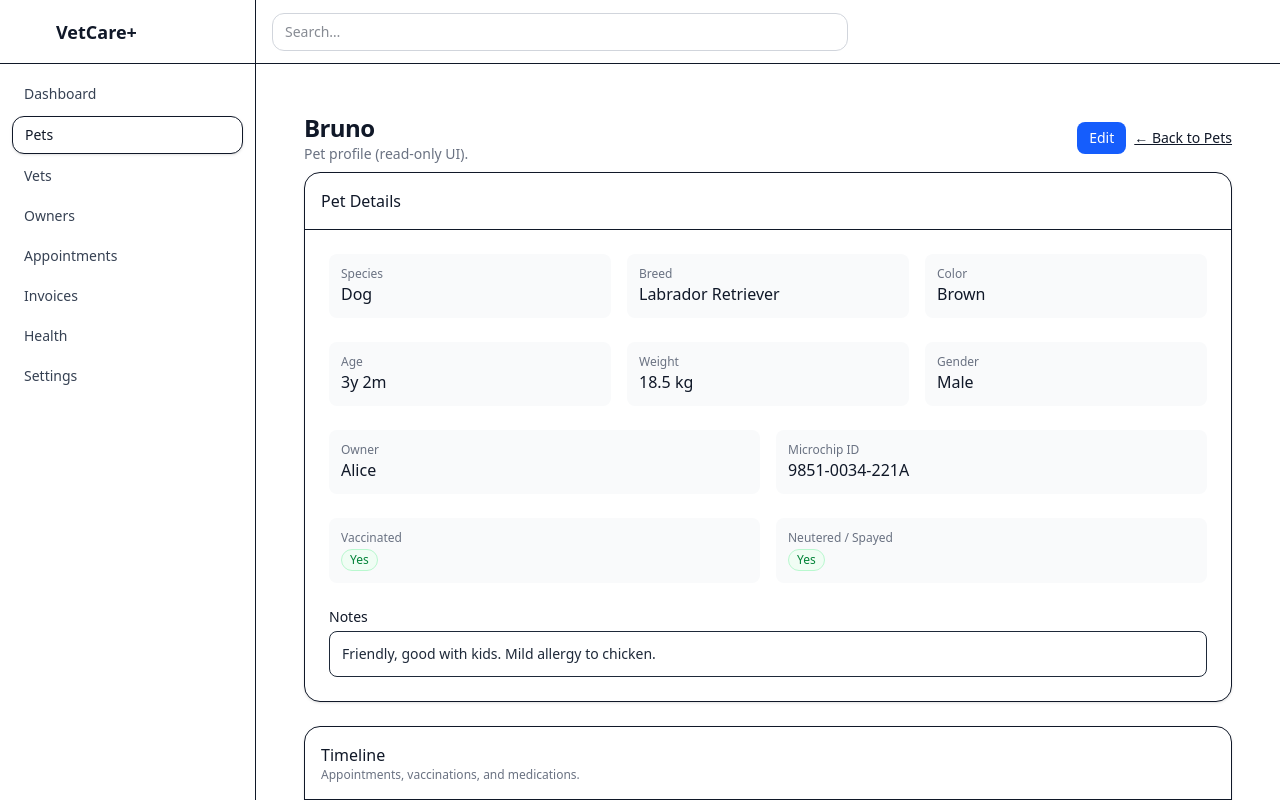
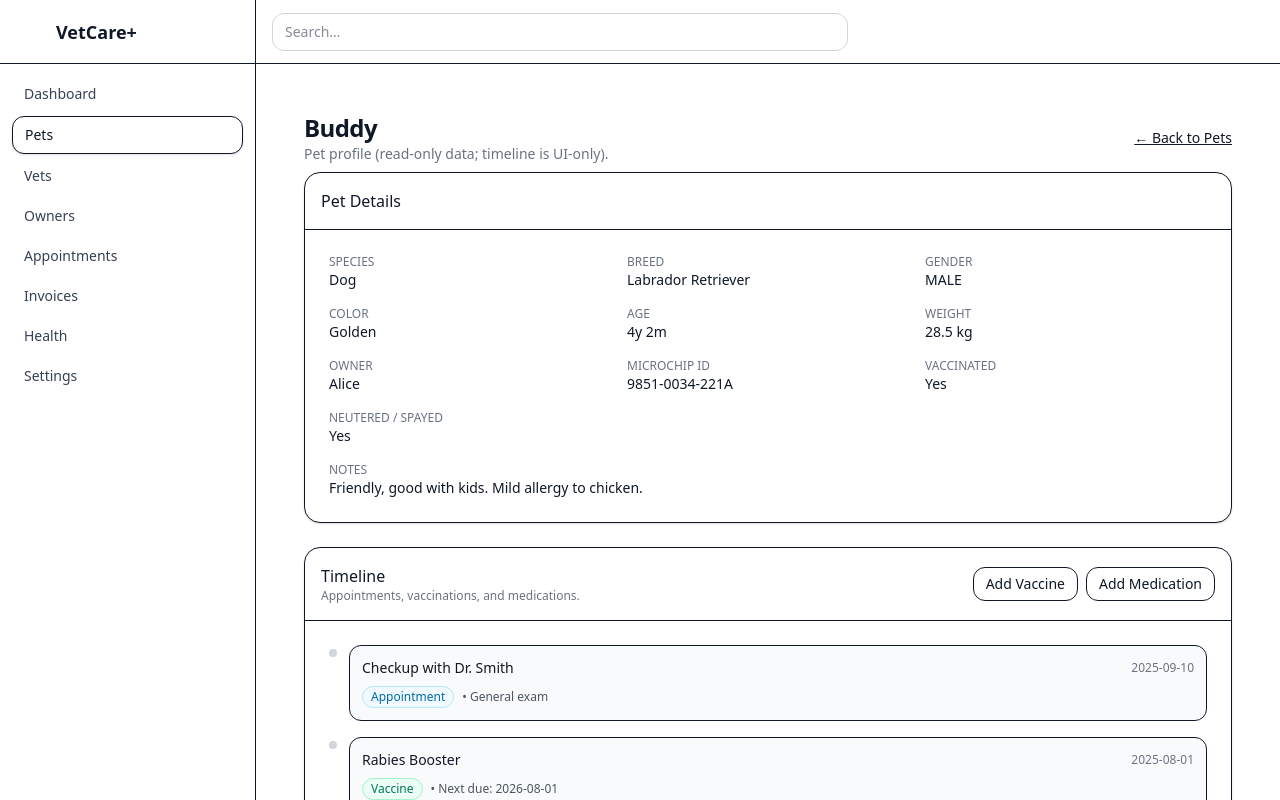
Before and after one commit to Maharshi1208/vetcareplus-2, a React (Vite) app: page /pets/13b56b64-14df-4efa-8edf-567d80291c27 in a window 1280 px wide. Shown: the top 800 px of the page. Built offline with nearby package versions, Linux system fonts and the light colour scheme.

Commit message:
feat(health): add Vaccine/Medication UI forms on Pet Details and append to Timeline (UI-only)

```diff
--- a/src/pages/PetDetails.tsx
+++ b/src/pages/PetDetails.tsx
@@ -1,38 +1,18 @@
-import React from "react";
+// src/pages/PetDetails.tsx
+import React, { useMemo, useState } from "react";
 import { Link, useParams } from "react-router-dom";
 
-function ageLabel(y?: number | string, m?: number | string) {
-  const parts: string[] = [];
-  if (y !== undefined && y !== "") parts.push(`${y}y`);
-  if (m !== undefined && m !== "") parts.push(`${m}m`);
-  return parts.length ? parts.join(" ") : "—";
-}
-
-function yesNoBadge(v?: boolean) {
-  return (
-    <span
-      className={
-        "inline-flex items-center rounded-full px-2 py-0.5 text-xs font-medium " +
-        (v ? "bg-green-50 text-green-700 border border-green-200"
-           : "bg-gray-50 text-gray-700 border border-gray-200")
-      }
-    >
-      {v ? "Yes" : "No"}
-    </span>
-  );
-}
-
-// UI-only mock pet (replace with real fetch/context later)
+// ---- Existing mock pet (kept) ----
 const MOCK_PET = {
-  id: "pet_001",
-  name: "Bruno",
+  id: "p-1",
+  name: "Buddy",
   species: "Dog",
   breed: "Labrador Retriever",
-  color: "Brown",
-  ageYears: 3,
+  gender: "MALE",
+  color: "Golden",
+  ageYears: 4,
   ageMonths: 2,
-  weightKg: 18.5,
-  gender: "MALE" as "MALE" | "FEMALE" | "UNKNOWN",
+  weightKg: 28.5,
   ownerName: "Alice",
   microchipId: "9851-0034-221A",
   vaccinated: true,
@@ -40,11 +20,12 @@ const MOCK_PET = {
   notes: "Friendly, good with kids. Mild allergy to chicken.",
 };
 
-// UI-only mock timeline
+// ---- Timeline types ----
 type TLType = "appointment" | "vaccine" | "med";
 type TLEntry = { id: string; date: string; type: TLType; title: string; note?: string };
 
-const MOCK_TIMELINE: TLEntry[] = [
+// Initial (UI-only) timeline
+const INITIAL_TIMELINE: TLEntry[] = [
   { id: "tl3", date: "2025-09-10", type: "appointment", title: "Checkup with Dr. Smith", note: "General exam" },
   { id: "tl2", date: "2025-08-01", type: "vaccine", title: "Rabies Booster", note: "Next due: 2026-08-01" },
   { id: "tl1", date: "2025-07-15", type: "med", title: "Flea prevention", note: "Bravecto chewable" },
@@ -64,9 +45,102 @@ function typeBadge(t: TLType) {
   );
 }
 
+function ageLabel(y?: number, m?: number) {
+  const parts: string[] = [];
+  if (typeof y === "number") parts.push(`${y}y`);
+  if (typeof m === "number") parts.push(`${m}m`);
+  return parts.length ? parts.join(" ") : "—";
+}
+
+// Small helper for ids (UI-only)
+function uid(prefix: string = "id") {
+  return `${prefix}_${Math.random().toString(36).slice(2, 8)}`;
+}
+
 export default function PetDetailsPage() {
   const { id } = useParams();
   const p = { ...MOCK_PET, id: id ?? MOCK_PET.id };
+
+  // ---- Timeline state (with initial items) ----
+  const [timeline, setTimeline] = useState<TLEntry[]>(INITIAL_TIMELINE);
+
+  // ---- Local UI: which add-form is open ----
+  const [showVacForm, setShowVacForm] = useState(false);
+  const [showMedForm, setShowMedForm] = useState(false);
+
+  // ---- Vaccine form state ----
+  const [vac, setVac] = useState({
+    date: new Date().toISOString().slice(0, 10),
+    name: "",
+    note: "",
+    nextDue: "",
+  });
+
+  // ---- Medication form state ----
+  const [med, setMed] = useState({
+    date: new Date().toISOString().slice(0, 10),
+    name: "",
+    dosage: "",
+    duration: "",
+    note: "",
+  });
+
+  // Sorted timeline (latest first)
+  const sorted = useMemo(() => {
+    return [...timeline].sort((a, b) => (a.date < b.date ? 1 : a.date > b.date ? -1 : 0));
+  }, [timeline]);
+
+  function addVaccine(e: React.FormEvent) {
+    e.preventDefault();
+    if (!vac.name.trim()) return;
+
+    const note = [vac.note.trim(), vac.nextDue ? `Next due: ${vac.nextDue}` : ""]
+      .filter(Boolean)
+      .join(" • ");
+
+    const entry: TLEntry = {
+      id: uid("vac"),
+      date: vac.date,
+      type: "vaccine",
+      title: vac.name.trim(),
+      note: note || undefined,
+    };
+    setTimeline((t) => [entry, ...t]);
+    setShowVacForm(false);
+    setVac({
+      date: new Date().toISOString().slice(0, 10),
+      name: "",
+      note: "",
+      nextDue: "",
+    });
+  }
+
+  function addMedication(e: React.FormEvent) {
+    e.preventDefault();
+    if (!med.name.trim()) return;
+
+    const noteParts = [
+      med.dosage ? `Dosage: ${med.dosage}` : "",
+      med.duration ? `Duration: ${med.duration}` : "",
+      med.note.trim(),
+    ].filter(Boolean);
+    const entry: TLEntry = {
+      id: uid("med"),
+      date: med.date,
+      type: "med",
+      title: med.name.trim(),
+      note: noteParts.join(" • ") || undefined,
+    };
+    setTimeline((t) => [entry, ...t]);
+    setShowMedForm(false);
+    setMed({
+      date: new Date().toISOString().slice(0, 10),
+      name: "",
+      dosage: "",
+      duration: "",
+      note: "",
+    });
+  }
 
   return (
     <div className="p-6 space-y-6">
@@ -74,111 +148,210 @@ export default function PetDetailsPage() {
       <div className="mb-2 flex items-center justify-between">
         <div>
           <h1 className="text-2xl font-semibold tracking-tight">{p.name}</h1>
-          <p className="text-sm text-gray-500">Pet profile (read-only UI).</p>
+          <p className="text-sm text-gray-500">Pet profile (read-only data; timeline is UI-only).</p>
         </div>
-        <div className="flex items-center gap-2">
-          <Link
-            to={`/pets/${p.id}/edit`}
-            className="rounded-lg bg-blue-600 px-3 py-1.5 text-sm text-white hover:bg-blue-700"
-          >
-            Edit
-          </Link>
-          <Link to="/pets" className="text-sm underline">
-            ← Back to Pets
-          </Link>
-        </div>
+        <Link to="/pets" className="text-sm underline">
+          ← Back to Pets
+        </Link>
       </div>
 
-      {/* Details card */}
+      {/* Details card (kept) */}
       <div className="rounded-2xl border bg-white shadow-sm">
         <div className="border-b p-4">
           <h2 className="text-base font-medium">Pet Details</h2>
         </div>
-
-        <div className="p-4 sm:p-6 space-y-6">
-          {/* Species / Breed / Color */}
-          <div className="grid gap-4 sm:grid-cols-3">
-            <div className="rounded-lg bg-gray-50 p-3">
-              <div className="text-xs text-gray-500">Species</div>
-              <div className="font-medium">{p.species}</div>
+        <div className="p-4 sm:p-6">
+          <dl className="grid gap-4 sm:grid-cols-2 lg:grid-cols-3">
+            <div>
+              <dt className="text-xs uppercase text-gray-500">Species</dt>
+              <dd className="text-sm">{p.species}</dd>
             </div>
-            <div className="rounded-lg bg-gray-50 p-3">
-              <div className="text-xs text-gray-500">Breed</div>
-              <div className="font-medium">{p.breed ?? "—"}</div>
+            <div>
+              <dt className="text-xs uppercase text-gray-500">Breed</dt>
+              <dd className="text-sm">{p.breed ?? "—"}</dd>
             </div>
-            <div className="rounded-lg bg-gray-50 p-3">
-              <div className="text-xs text-gray-500">Color</div>
-              <div className="font-medium">{p.color ?? "—"}</div>
+            <div>
+              <dt className="text-xs uppercase text-gray-500">Gender</dt>
+              <dd className="text-sm">{p.gender}</dd>
             </div>
-          </div>
-
-          {/* Age / Weight / Gender */}
-          <div className="grid gap-4 sm:grid-cols-3">
-            <div className="rounded-lg bg-gray-50 p-3">
-              <div className="text-xs text-gray-500">Age</div>
-              <div className="font-medium">{ageLabel(p.ageYears, p.ageMonths)}</div>
+            <div>
+              <dt className="text-xs uppercase text-gray-500">Color</dt>
+              <dd className="text-sm">{p.color ?? "—"}</dd>
             </div>
-            <div className="rounded-lg bg-gray-50 p-3">
-              <div className="text-xs text-gray-500">Weight</div>
-              <div className="font-medium">
-                {typeof p.weightKg === "number" ? `${p.weightKg} kg` : "—"}
-              </div>
+            <div>
+              <dt className="text-xs uppercase text-gray-500">Age</dt>
+              <dd className="text-sm">{ageLabel(p.ageYears, p.ageMonths)}</dd>
             </div>
-            <div className="rounded-lg bg-gray-50 p-3">
-              <div className="text-xs text-gray-500">Gender</div>
-              <div className="font-medium">
-                {p.gender[0] + p.gender.slice(1).toLowerCase()}
-              </div>
+            <div>
+              <dt className="text-xs uppercase text-gray-500">Weight</dt>
+              <dd className="text-sm">{typeof p.weightKg === "number" ? `${p.weightKg} kg` : "—"}</dd>
             </div>
-          </div>
-
-          {/* Owner / Microchip */}
-          <div className="grid gap-4 sm:grid-cols-2">
-            <div className="rounded-lg bg-gray-50 p-3">
-              <div className="text-xs text-gray-500">Owner</div>
-              <div className="font-medium">{p.ownerName ?? "—"}</div>
+            <div>
+              <dt className="text-xs uppercase text-gray-500">Owner</dt>
+              <dd className="text-sm">{p.ownerName ?? "—"}</dd>
             </div>
-            <div className="rounded-lg bg-gray-50 p-3">
-              <div className="text-xs text-gray-500">Microchip ID</div>
-              <div className="font-medium">{p.microchipId || "—"}</div>
+            <div>
+              <dt className="text-xs uppercase text-gray-500">Microchip ID</dt>
+              <dd className="text-sm">{p.microchipId ?? "—"}</dd>
             </div>
-          </div>
-
-          {/* Flags */}
-          <div className="grid gap-4 sm:grid-cols-2">
-            <div className="rounded-lg bg-gray-50 p-3">
-              <div className="text-xs text-gray-500">Vaccinated</div>
-              <div className="font-medium">{yesNoBadge(p.vaccinated)}</div>
+            <div>
+              <dt className="text-xs uppercase text-gray-500">Vaccinated</dt>
+              <dd className="text-sm">{p.vaccinated ? "Yes" : "No"}</dd>
             </div>
-            <div className="rounded-lg bg-gray-50 p-3">
-              <div className="text-xs text-gray-500">Neutered / Spayed</div>
-              <div className="font-medium">{yesNoBadge(p.neutered)}</div>
+            <div>
+              <dt className="text-xs uppercase text-gray-500">Neutered / Spayed</dt>
+              <dd className="text-sm">{p.neutered ? "Yes" : "No"}</dd>
             </div>
-          </div>
-
-          {/* Notes */}
-          <div>
-            <div className="text-sm font-medium">Notes</div>
-            <div className="mt-1 rounded-lg border bg-white p-3 text-sm text-gray-800">
-              {p.notes || "—"}
+            <div className="sm:col-span-2 lg:col-span-3">
+              <dt className="text-xs uppercase text-gray-500">Notes</dt>
+              <dd className="text-sm">{p.notes ?? "—"}</dd>
             </div>
-          </div>
+          </dl>
         </div>
       </div>
 
-      {/* Timeline card (UI-only) */}
+      {/* Timeline + Add forms */}
       <div className="rounded-2xl border bg-white shadow-sm">
-        <div className="border-b p-4">
-          <h2 className="text-base font-medium">Timeline</h2>
-          <p className="text-xs text-gray-500">Appointments, vaccinations, and medications.</p>
+        <div className="flex items-center justify-between border-b p-4">
+          <div>
+            <h2 className="text-base font-medium">Timeline</h2>
+            <p className="text-xs text-gray-500">Appointments, vaccinations, and medications.</p>
+          </div>
+          <div className="flex gap-2">
+            <button
+              onClick={() => { setShowVacForm((v) => !v); setShowMedForm(false); }}
+              className="rounded-xl border px-3 py-1.5 text-sm hover:bg-gray-50"
+            >
+              {showVacForm ? "Close Vaccine Form" : "Add Vaccine"}
+            </button>
+            <button
+              onClick={() => { setShowMedForm((v) => !v); setShowVacForm(false); }}
+              className="rounded-xl border px-3 py-1.5 text-sm hover:bg-gray-50"
+            >
+              {showMedForm ? "Close Medication Form" : "Add Medication"}
+            </button>
+          </div>
         </div>
 
+        {/* Forms (toggle) */}
+        {(showVacForm || showMedForm) && (
+          <div className="border-b p-4 sm:p-6">
+            {showVacForm && (
+              <form onSubmit={addVaccine} className="grid gap-3 sm:grid-cols-2 lg:grid-cols-3">
+                <div>
+                  <label className="block text-xs font-medium text-gray-600">Date</label>
+                  <input
+                    type="date"
+                    value={vac.date}
+                    onChange={(e) => setVac((f) => ({ ...f, date: e.target.value }))}
+                    className="mt-1 w-full rounded-lg border border-gray-200 px-3 py-2 outline-none focus:border-blue-400"
+                  />
+                </div>
+                <div>
+                  <label className="block text-xs font-medium text-gray-600">Vaccine Name *</label>
+                  <input
+                    value={vac.name}
+                    onChange={(e) => setVac((f) => ({ ...f, name: e.target.value }))}
+                    placeholder="Rabies, DHPP, Bordetella…"
+                    className="mt-1 w-full rounded-lg border border-gray-200 px-3 py-2 outline-none focus:border-blue-400"
+                  />
+                </div>
+                <div>
+                  <label className="block text-xs font-medium text-gray-600">Next Due (optional)</label>
+                  <input
+                    type="date"
+                    value={vac.nextDue}
+                    onChange={(e) => setVac((f) => ({ ...f, nextDue: e.target.value }))}
+                    className="mt-1 w-full rounded-lg border border-gray-200 px-3 py-2 outline-none focus:border-blue-400"
+                  />
+                </div>
+                <div className="lg:col-span-3">
+                  <label className="block text-xs font-medium text-gray-600">Note (optional)</label>
+                  <input
+                    value={vac.note}
+                    onChange={(e) => setVac((f) => ({ ...f, note: e.target.value }))}
+                    placeholder="Any observations…"
+                    className="mt-1 w-full rounded-lg border border-gray-200 px-3 py-2 outline-none focus:border-blue-400"
+                  />
+                </div>
+                <div className="lg:col-span-3">
+                  <button
+                    type="submit"
+                    className="rounded-xl bg-blue-600 px-4 py-2 text-white shadow-sm hover:bg-blue-700"
+                  >
+                    Save Vaccine
+                  </button>
+                </div>
+              </form>
+            )}
+
+            {showMedForm && (
+              <form onSubmit={addMedication} className="grid gap-3 sm:grid-cols-2 lg:grid-cols-3">
+                <div>
+                  <label className="block text-xs font-medium text-gray-600">Date</label>
+                  <input
+                    type="date"
+                    value={med.date}
+                    onChange={(e) => setMed((f) => ({ ...f, date: e.target.value }))}
+                    className="mt-1 w-full rounded-lg border border-gray-200 px-3 py-2 outline-none focus:border-blue-400"
+                  />
+                </div>
+                <div>
+                  <label className="block text-xs font-medium text-gray-600">Medication Name *</label>
+                  <input
+                    value={med.name}
+                    onChange={(e) => setMed((f) => ({ ...f, name: e.target.value }))}
+                    placeholder="Amoxicillin, Bravecto…"
+                    className="mt-1 w-full rounded-lg border border-gray-200 px-3 py-2 outline-none focus:border-blue-400"
+                  />
+                </div>
+                <div>
+                  <label className="block text-xs font-medium text-gray-600">Dosage</label>
+                  <input
+                    value={med.dosage}
+                    onChange={(e) => setMed((f) => ({ ...f, dosage: e.target.value }))}
+                    placeholder="e.g., 50mg twice daily"
+                    className="mt-1 w-full rounded-lg border border-gray-200 px-3 py-2 outline-none focus:border-blue-400"
+                  />
+                </div>
+                <div>
+                  <label className="block text-xs font-medium text-gray-600">Duration</label>
+                  <input
+                    value={med.duration}
+                    onChange={(e) => setMed((f) => ({ ...f, duration: e.target.value }))}
+                    placeholder="e.g., 7 days"
+                    className="mt-1 w-full rounded-lg border border-gray-200 px-3 py-2 outline-none focus:border-blue-400"
+                  />
+                </div>
+                <div className="lg:col-span-2">
+                  <label className="block text-xs font-medium text-gray-600">Note (optional)</label>
+                  <input
+                    value={med.note}
+                    onChange={(e) => setMed((f) => ({ ...f, note: e.target.value }))}
+                    placeholder="Any instructions or observations…"
+                    className="mt-1 w-full rounded-lg border border-gray-200 px-3 py-2 outline-none focus:border-blue-400"
+                  />
+                </div>
+                <div className="lg:col-span-3">
+                  <button
+                    type="submit"
+                    className="rounded-xl bg-blue-600 px-4 py-2 text-white shadow-sm hover:bg-blue-700"
+                  >
+                    Save Medication
+                  </button>
+                </div>
+              </form>
+            )}
+          </div>
+        )}
+
+        {/* Timeline list */}
         <div className="p-4 sm:p-6">
-          {MOCK_TIMELINE.length === 0 ? (
+          {sorted.length === 0 ? (
             <div className="text-sm text-gray-600">No history yet.</div>
           ) : (
             <ul className="space-y-4">
-              {MOCK_TIMELINE.map((e) => (
+              {sorted.map((e) => (
                 <li key={e.id} className="flex items-start gap-3">
                   <div className="mt-1 h-2 w-2 rounded-full bg-gray-300" />
                   <div className="flex-1 rounded-xl border bg-gray-50 p-3">
```
